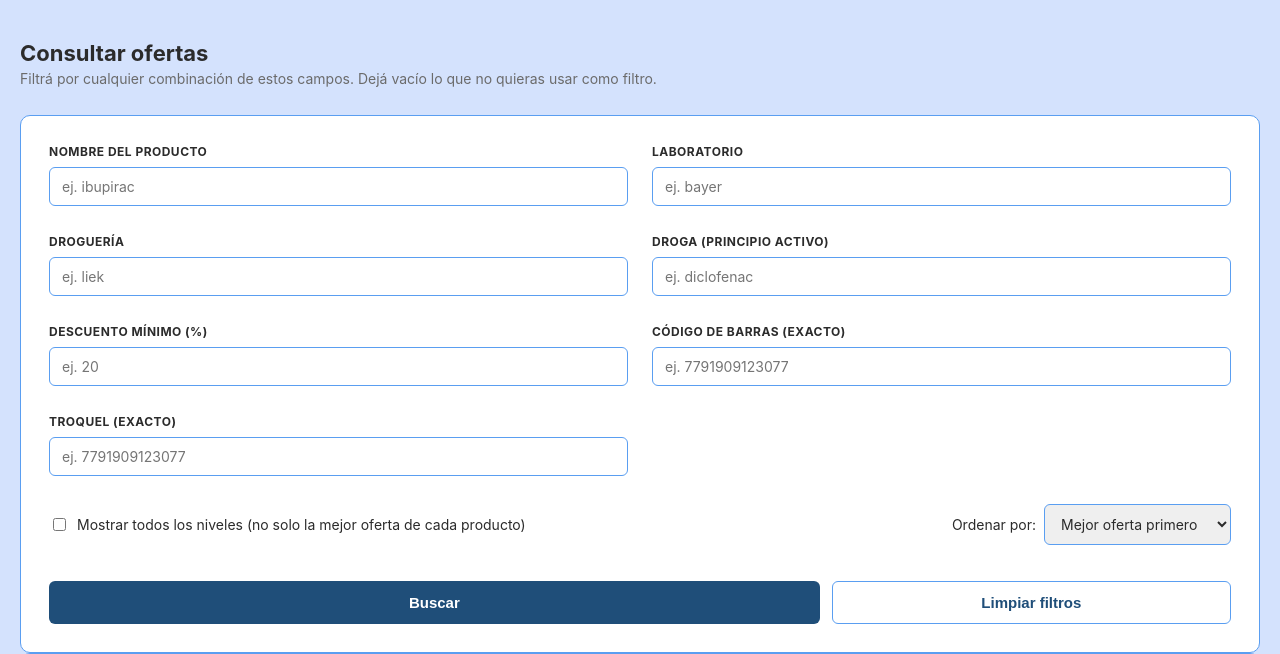
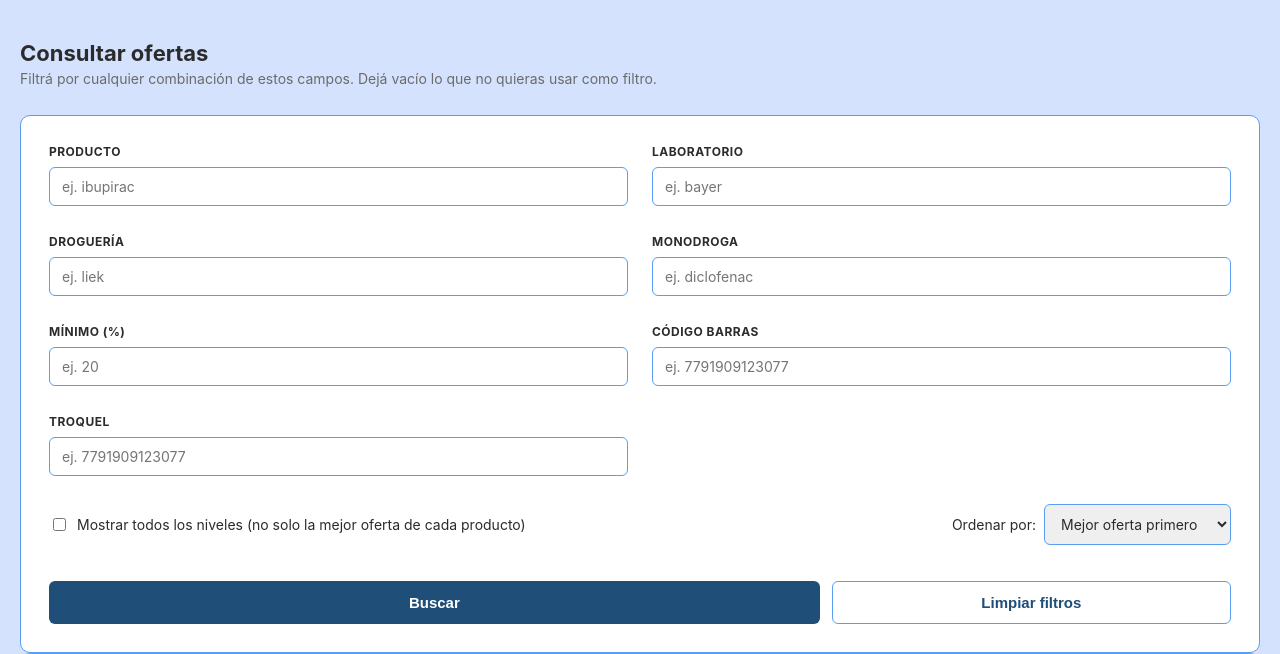
Before and after one commit to Lumacel/Gestor_ofertas_droguerias, a Flask app: page /consultar in a window 1280 px wide. Shown: the part 48-702 px from the top of the page. Run offline with Flask 3, Linux system fonts and the light colour scheme; data that the repository does not hold is empty; some libraries are stand-ins or nearby versions.

Commit message:
alinear campos vista celular

```diff
--- a/templates/base.html
+++ b/templates/base.html
@@ -39,6 +39,10 @@
   }
   nav a.activo, nav a:hover { opacity: 1; text-decoration: underline; }
   nav .marca { color: #fff; font-weight: 600; margin-right: 12px; }
+  @media (max-width: 480px) {
+  .marca { display: none; }
+  .fila-doble { grid-template-columns: 1fr; }
+  }
   main {
     max-width: 620px;
     margin: 40px auto;
--- a/templates/consultar_ofertas.html
+++ b/templates/consultar_ofertas.html
@@ -11,7 +11,7 @@
   <form id="formulario_busqueda">
     <div class="fila-doble">
       <div>
-        <label for="f_nombre">Nombre del producto</label>
+        <label for="f_nombre">Producto</label>
         <div class="autocompletar">
           <input type="text" id="f_nombre" placeholder="ej. ibupirac" autocomplete="off">
           <div class="sugerencias" id="f_nombre_sugerencias"></div>
@@ -35,7 +35,7 @@
         </div>
       </div>
       <div>
-        <label for="f_droga">Droga (principio activo)</label>
+        <label for="f_droga">Monodroga</label>
         <div class="autocompletar">
           <input type="text" id="f_droga" placeholder="ej. diclofenac" autocomplete="off">
           <div class="sugerencias" id="f_droga_sugerencias"></div>
@@ -45,18 +45,18 @@
 
     <div class="fila-doble">
       <div>
-        <label for="f_porcentaje">Descuento mínimo (%)</label>
+        <label for="f_porcentaje">Mínimo (%)</label>
         <input type="number" id="f_porcentaje" step="0.01" min="0" max="100" placeholder="ej. 20">
       </div>
       <div>
-        <label for="f_codigo">Código de barras (exacto)</label>
+        <label for="f_codigo">Código barras</label>
         <input type="text" id="f_codigo" placeholder="ej. 7791909123077">
       </div>
     </div>
 
     <div class="fila-doble">
       <div>
-        <label for="f_troquel">Troquel (exacto)</label>
+        <label for="f_troquel">Troquel</label>
         <input type="text" id="f_troquel" placeholder="ej. 7791909123077">
       </div>
       <div></div>
```
Also changed, not shown: templates/productos.html (+4 -4 lines).
